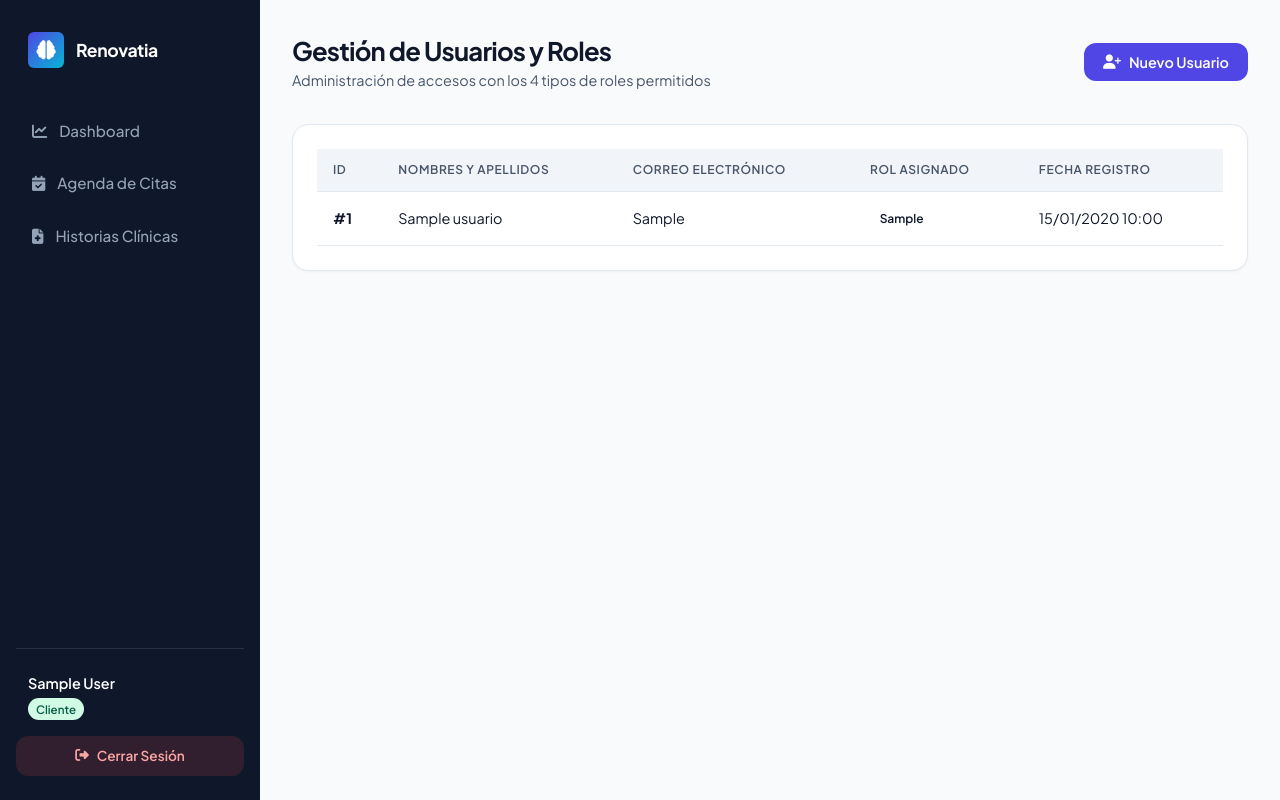
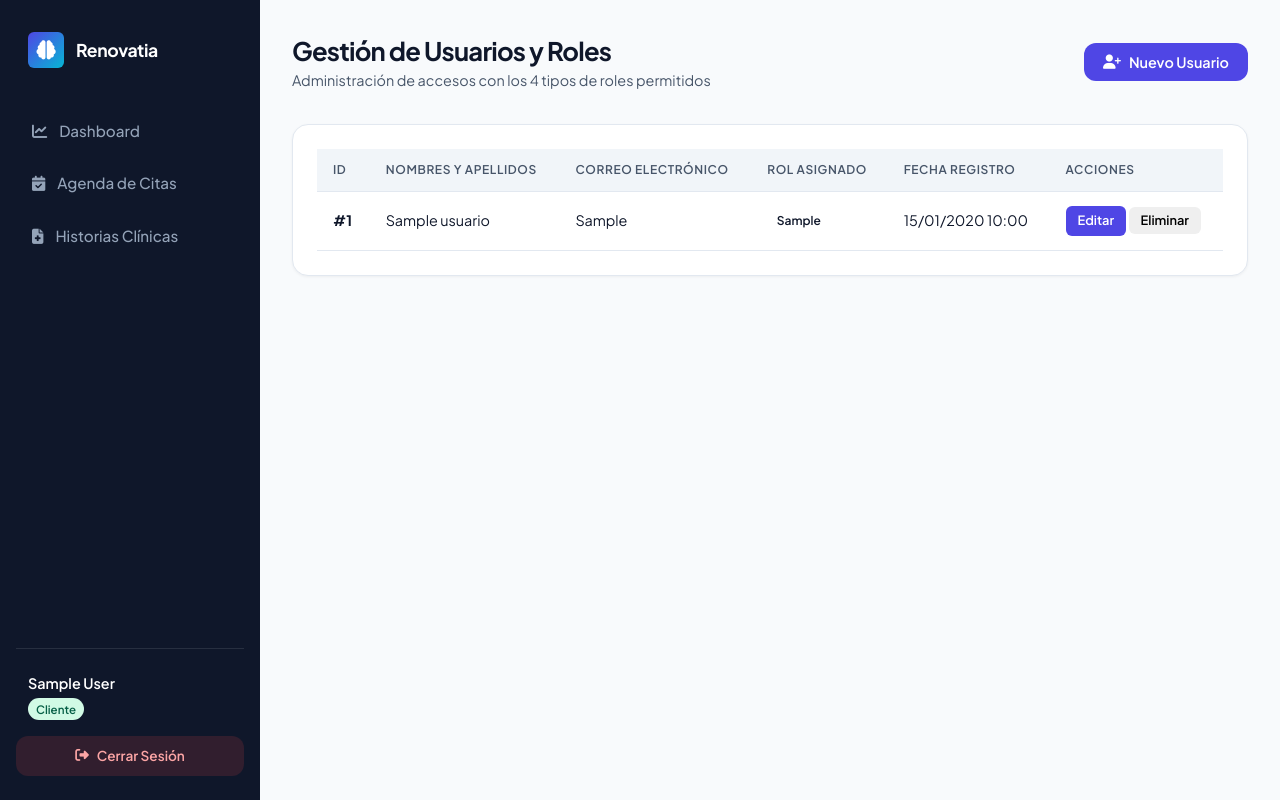
Before and after one commit to karenpbq-bot/TMTR---Renovatia, a Flask app: template templates/usuarios.html in a window 1280 px wide. Run offline with Flask 3, Linux system fonts and the light colour scheme; the template is opened without the code that fills it: values that come from a table or form of the project are taken from there, others are empty; the visitor is signed in with stand-in values (Sample User, id 1); tables that the repository leaves empty hold one stand-in row (values such as "Sample post").

Commit message:
Add action buttons in usuarios.html
Added action buttons for editing and deleting users.

```diff
--- a/templates/usuarios.html
+++ b/templates/usuarios.html
@@ -65,6 +65,7 @@
                     <th>Correo Electrónico</th>
                     <th>Rol Asignado</th>
                     <th>Fecha Registro</th>
+                    <th>Acciones</th> <!-- <-- AQUÍ SE AGREGÓ EL ENCABEZADO -->
                 </tr>
             </thead>
             <tbody>
@@ -79,6 +80,13 @@
                         </span>
                     </td>
                     <td>{{ u.fecha_registro.strftime('%d/%m/%Y %H:%M') if u.fecha_registro else 'N/A' }}</td>
+                    <td>
+                        <!-- AQUÍ SE AGREGARON LOS BOTONES DE ACCIÓN -->
+                        <a href="{{ url_for('editar_usuario', id_usuario=u.id_usuario) }}" class="btn btn-sm btn-primary">Editar</a>
+                        <form action="{{ url_for('eliminar_usuario', id_usuario=u.id_usuario) }}" method="POST" style="display:inline;" onsubmit="return confirm('¿Estás seguro de que deseas eliminar este usuario?');">
+                            <button type="submit" class="btn btn-sm btn-danger">Eliminar</button>
+                        </form>
+                    </td>
                 </tr>
                 {% endfor %}
             </tbody>
```
